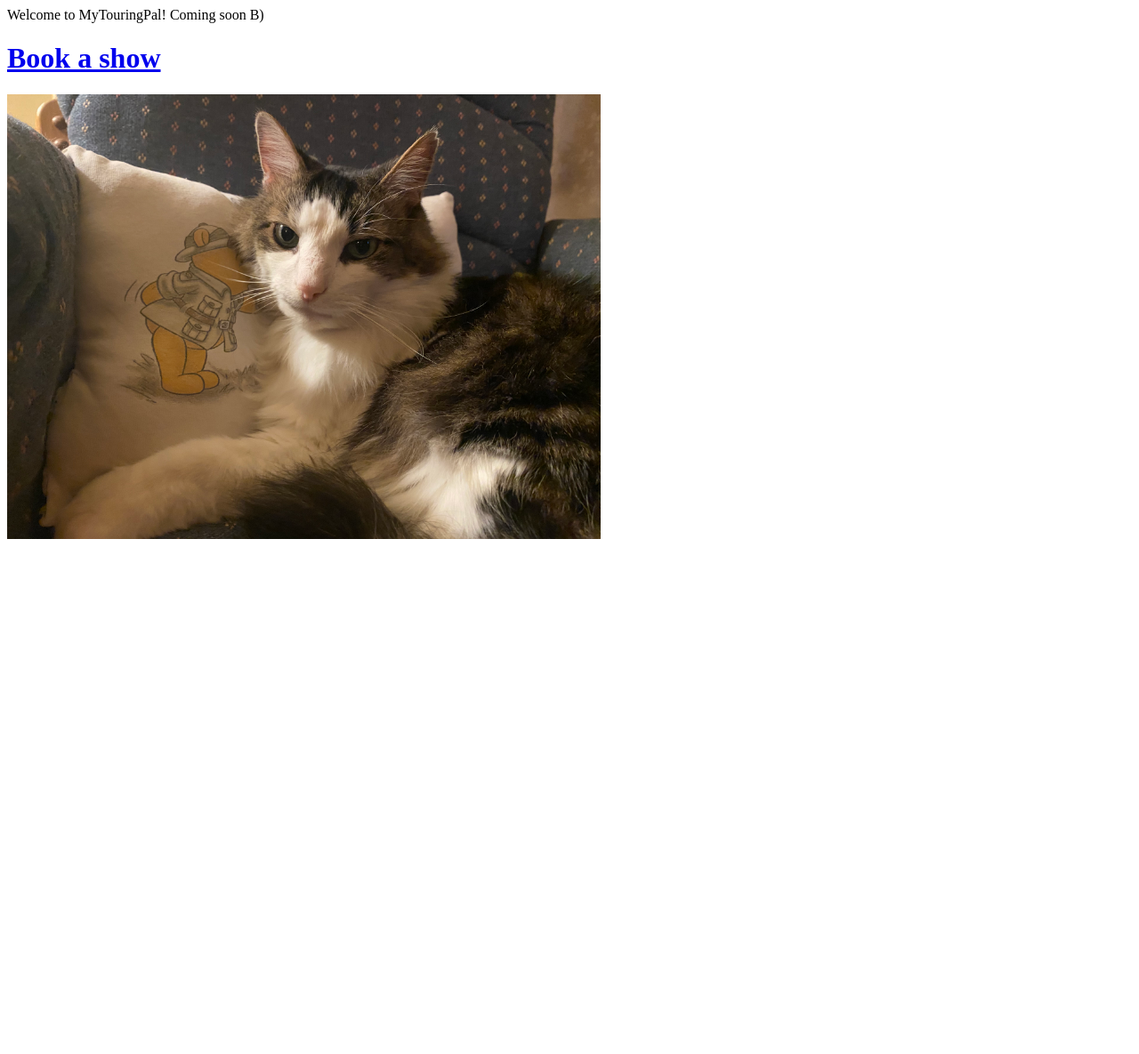
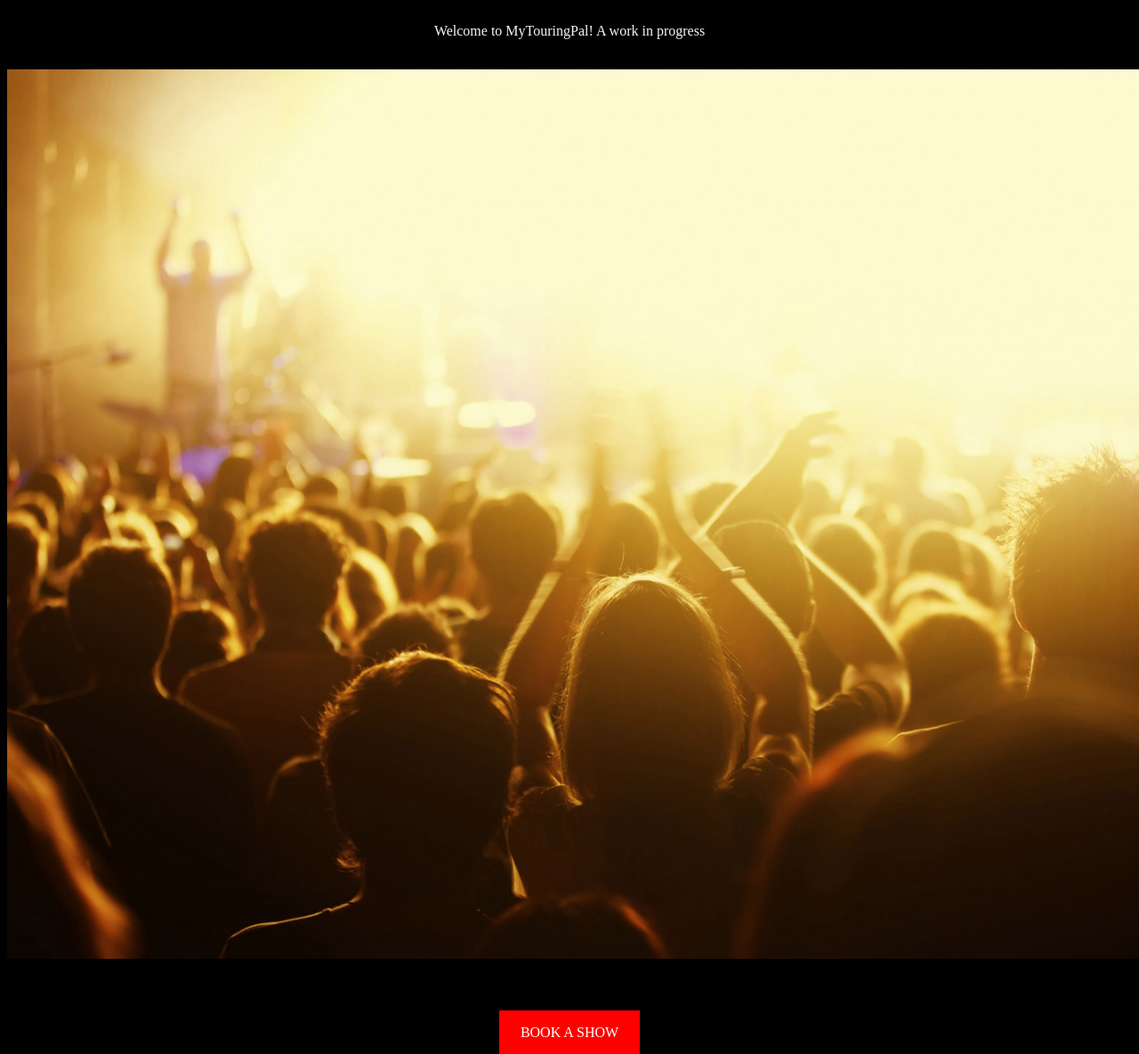
Before and after one commit to ArthurWash/MyTouringPal, a Django app: page /app/welcome in a window 1280 px wide; the page is wider, and only the part inside the window is pictured. Shown: that part at 89% size. Before the commit the page ends 606 px from the top of that part, so only its background shows below. Run offline with Django 3.2, Linux system fonts and the light colour scheme.

Commit message:
Added Style
ADD: Added a CSS stylesheet, as well as styled all the HTML pages.

```diff
--- /dev/null
+++ b/app/static/app/style.css
@@ -0,0 +1,28 @@
+a {
+    background-color: red;
+    box-shadow: 0 5px 0 darkred;
+    color: white;
+    padding: 1em 1.5em;
+    position: relative;
+    text-decoration: none;
+    text-transform: uppercase;
+}
+
+a:hover {
+    background-color: #ce0606;
+}
+
+a:active {
+    box-shadow: none;
+    top: 5px;
+}
+
+input {
+    background-color: red;
+    box-shadow: 0 5px 0 darkred;
+    color: white;
+    padding: 1em 1.5em;
+    position: relative;
+    text-decoration: none;
+    text-transform: uppercase;
+}
--- a/app/templates/app/welcome.html
+++ b/app/templates/app/welcome.html
@@ -1,15 +1,31 @@
 <!DOCTYPE html>
 <html lang="en">
 <head>
+    {% load static %}
+    <link rel="stylesheet" type="text/css" href="{% static 'app/style.css' %}" alt="Book a show here">
+
     <meta charset="UTF-8">
     <title> Welcome to MyTouringPal! </title>
 </head>
-<body>
-<div>Welcome to MyTouringPal! Coming soon B)</div>
+<body style="background-color: black; color: whitesmoke">
 
-<a href="http://localhost:8000/app/book_a_show"><h1>Book a show</h1></a>
+<br>
+
+<div style="text-align: center">Welcome to MyTouringPal! A work in progress</div>
+
+<br>
 
 {% load static %}
-<img style="height: 500px" src="{% static 'app/Snicki.jpeg' %}" alt=":3">
+<p style="text-align: center;"><img style="height: 1000px" src="{% static 'app/images/rock_show.jpg' %}" alt="\m/">
+</p>
+
+<br>
+<br>
+<br>
+
+<div style="text-align: center">
+<a href="http://localhost:8000/app/book_a_show">Book a show</a>
+</div>
+
 </body>
 </html>
```
Also changed, not shown: app/templates/app/Book.html (+5 -3 lines), app/templates/app/ThankYou.html (+14 -3 lines), app/static/app/images/Periphery.jpg (added), app/static/app/images/Rock_Show.jpg (renamed from app/static/app/Rock_Show.jpg), app/static/app/images/Snicki.jpeg (renamed from app/static/app/Snicki.jpeg), app/static/app/images/Thanks.png (renamed from app/static/app/Thanks.png), 5 other files.
